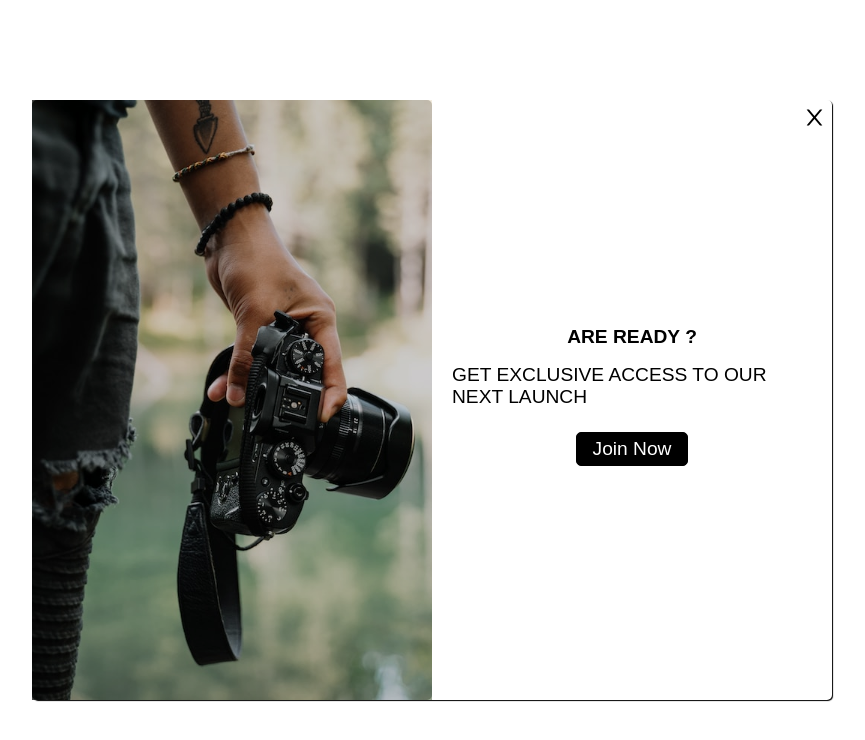
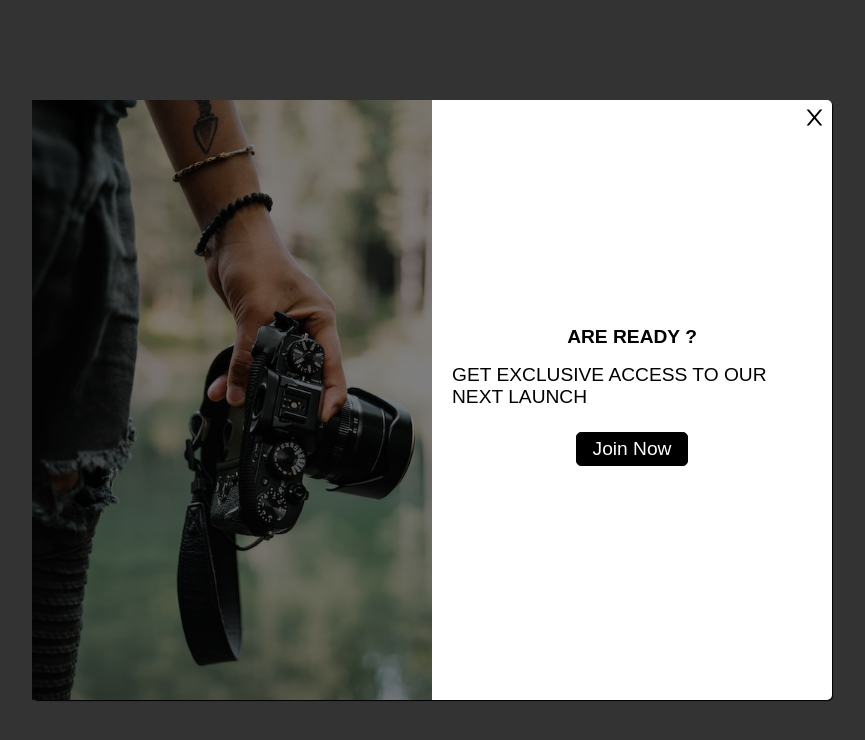
Before and after one commit to Hassene-Belhaj/modal-styled-components, a React (Vite) app: page / in a window 1280 px wide. Both pictures are taken after a click on the button "I'm modal". Shown: the top 740 px of the page, without its empty margins (208-1073 px from the left). Built offline with nearby package versions, Linux system fonts and the light colour scheme.

Commit message:
add animation transition to the modal

```diff
--- a/src/Component/Modal.Style.jsx
+++ b/src/Component/Modal.Style.jsx
@@ -1,5 +1,7 @@
 import styled from "styled-components";
 import {AiOutlineClose} from 'react-icons/ai'
+
+
 
 export const Container = styled.div`
 width: 100%;
@@ -9,34 +11,25 @@ justify-content: center;
 align-items: center;
 `
 
+
 export const ModalContainer = styled.div`
 width: 100%;
 height: 100%;
 display: flex;
 justify-content: center;
 align-items: center;
+background: rgba(0,0,0,0.8);
 `
 
-// export const ModalBG = styled.div`
-// width: 100%;
-// height: 100%;
-// position: absolute;
-// inset: 0;
-// background: rgba(0,0,0,0.9);
-// z-index: 50;
-// `
-
-export const ModalModal = styled.div`
+export const ModalDiv = styled.div`
 width: 800px;
 height: 600px;
-position: fixed;
-top:50%;
-left: 50%;
-transform:translate(-50%,-50%) ;
 background: #fff;
 z-index: 100;
 border-radius: 5px;
 display: flex;
+justify-content: center;
+align-items: center;
 box-shadow: 1px 1px 1px #000 ;
 @media screen and (max-width : 768px){
     width: 500px;
@@ -47,14 +40,19 @@ box-shadow: 1px 1px 1px #000 ;
 export const LeftColumn = styled.div`
 width: 50%;
 height: 100%;
-background:#000;
 display: flex;
+position: relative;
 border-radius: 5px;
 img{
     width: 100%;
     object-fit: cover;
-    opacity: 0.8;
 }
+`
+export const BGLeftColumn = styled.div`
+inset: 0;
+position: absolute;
+background: rgba(0,0,0,0.5);
+
 `
 
 export const RightColumn = styled.div`
--- a/src/Component/Modal.jsx
+++ b/src/Component/Modal.jsx
@@ -1,16 +1,16 @@
 import React, { useState,useEffect, useRef } from 'react'
 import { Button } from '../GlobalStyle/Button.Style'
-import { Close, Container, LeftColumn, ModalContainer, ModalModal, RightColumn } from './Modal.Style'
+import { BGLeftColumn, Close, Container, LeftColumn, ModalContainer, ModalDiv,RightColumn } from './Modal.Style'
 import { useSpring,animated } from '@react-spring/web'
 
 const Modal = () => {
+
     const [show,setShow] = useState(false)
-
     const Ref = useRef()
 
   const animation = useSpring({
     config : {
-    duration : 200,
+    duration : 300,
     },
     opacity : show ? 1 : 0  ,
     transform : show ? `translateY(0%)` : `translateY(-100%)`
@@ -25,20 +25,21 @@ const Modal = () => {
   }
 
   return (
-    <Container   >
+    <Container ref={Ref}  >
     {show ?  null
     :
     <Button onClick={showModal} primary={true} padding={"0.5rem 1rem" }>
       I'm modal
     </Button> }
-      <animated.div style={animation}>
 
 
 
      {show ?
-     <ModalContainer ref={Ref}>
-              <ModalModal >
+     <ModalContainer >
+       <animated.div style={animation}>
+              <ModalDiv >
                     <LeftColumn>
+                      <BGLeftColumn></BGLeftColumn>
                         <img src='photo.jpg' alt="" />
                     </LeftColumn>
                     <RightColumn>
@@ -47,11 +48,11 @@ const Modal = () => {
                         <Button primary={true} margin={"0.5rem auto"} padding={"0.3rem 1rem"}>Join Now</Button>
                     </RightColumn>
                     <Close size={25} onClick={handleClose}/>
-                 </ModalModal>
+                 </ModalDiv>
+      </animated.div>
       </ModalContainer>
       : null}
 
-      </animated.div>
  </Container>
   )
 }
--- a/src/GlobalStyle/Button.Style.jsx
+++ b/src/GlobalStyle/Button.Style.jsx
@@ -8,13 +8,13 @@ margin: ${({margin})=>margin};
 border : 1px solid #000 ;
 cursor: pointer;
 border-radius: 5px;
-transition: all 0.3s ease-in-out;
+transition: all 0.2s ease-in-out;
 font-size: 1.5rem;
 z-index: 50;
 font-size: 1.2rem;
 &:hover{
   background: ${({primary})=>primary ? '#fff' : '#000' };
   color: ${({primary})=>primary ? '#000' : '#fff'};
-  transition: all 0.3s ease-in-out;
+  transition: all 0.2s ease-in-out;
 }
 `
```
Also changed, not shown: src/App.jsx (+5 -2 lines), 1 other file (tests, documents, lock files or other folders).
